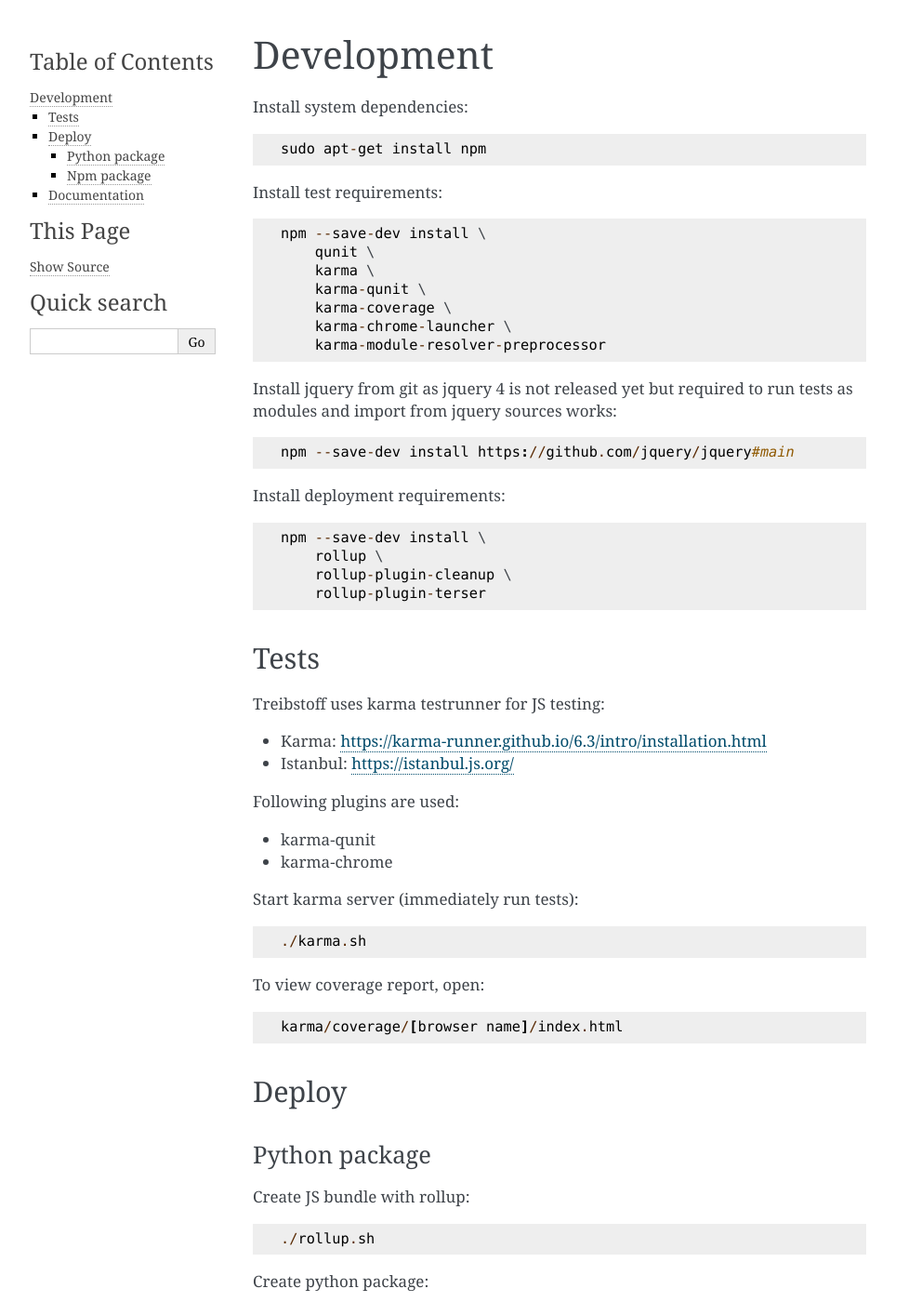
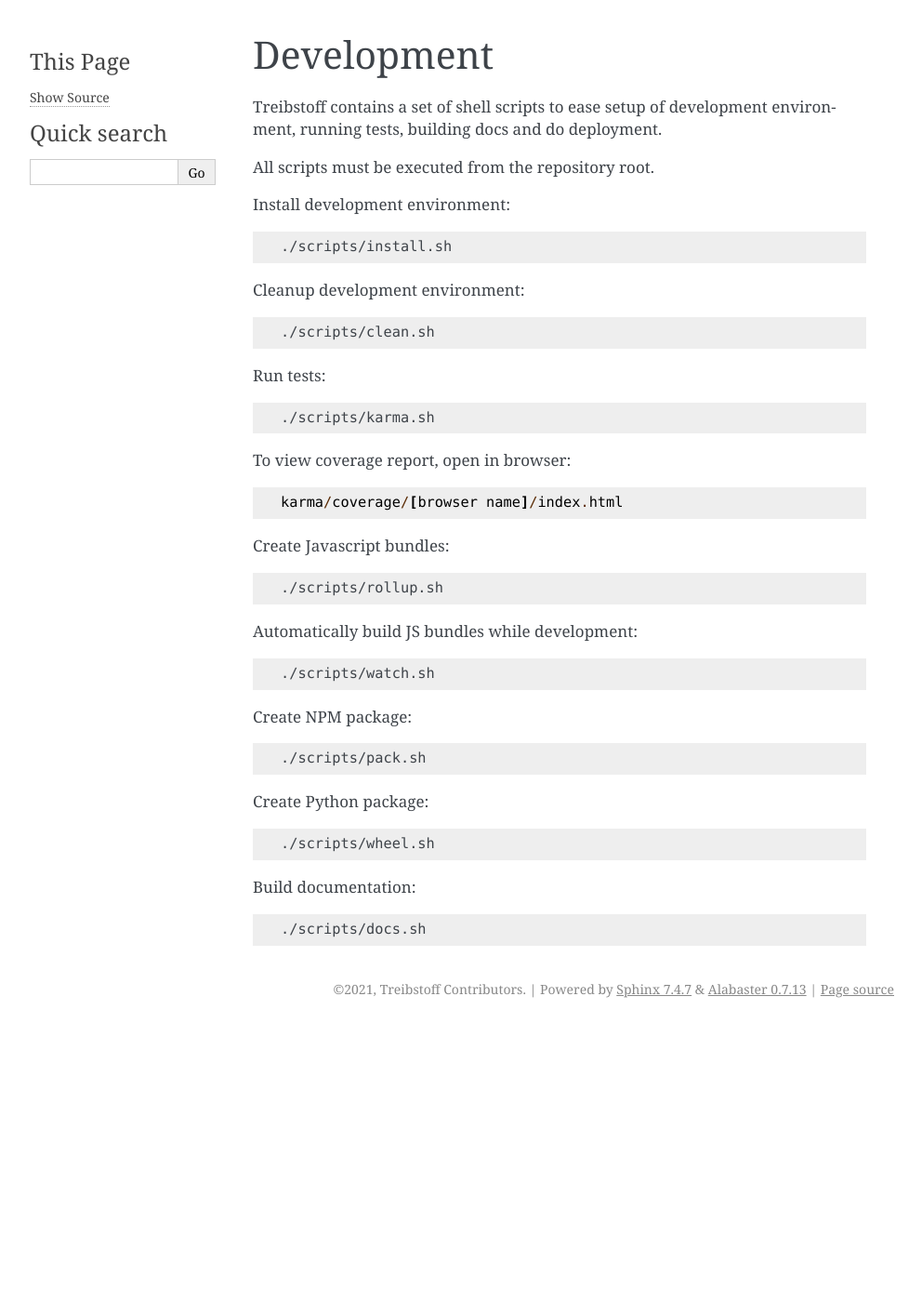
Before and after one commit to conestack/treibstoff, a Sphinx documentation site: the page built from docs/source/development.rst, in a window 1280 px wide and 1400 px high. Shown: the whole window at 93% size, without its empty margins (148-1140 px from the left). Built offline with Sphinx 7.4.7, drawn with Linux system fonts in a browser that asks for light colours; some of the changed text lies outside the part shown.

Commit message:
Update development docs

```diff
--- a/docs/source/development.rst
+++ b/docs/source/development.rst
@@ -1,98 +1,59 @@
 Development
 ===========
 
-Install system dependencies::
+Treibstoff contains a set of shell scripts to ease setup of development
+environment, running tests, building docs and do deployment.
 
-    sudo apt-get install npm
+All scripts must be executed from the repository root.
 
-Install test requirements::
+Install development environment:
 
-    npm --save-dev install \
-        qunit \
-        karma \
-        karma-qunit \
-        karma-coverage \
-        karma-chrome-launcher \
-        karma-module-resolver-preprocessor
+.. code-block:: sh
 
-Install jquery from git as jquery 4 is not released yet but required to run
-tests as modules and import from jquery sources works::
+    ./scripts/install.sh
 
-    npm --save-dev install https://github.com/jquery/jquery#main
+Cleanup development environment:
 
-Install deployment requirements::
+.. code-block:: sh
 
-    npm --save-dev install \
-        rollup \
-        rollup-plugin-cleanup \
-        rollup-plugin-terser
+    ./scripts/clean.sh
 
+Run tests:
 
-Tests
------
+.. code-block:: sh
 
-Treibstoff uses karma testrunner for JS testing:
+    ./scripts/karma.sh
 
-- Karma: https://karma-runner.github.io/6.3/intro/installation.html
-- Istanbul: https://istanbul.js.org/
-
-Following plugins are used:
-
-- karma-qunit
-- karma-chrome
-
-Start karma server (immediately run tests)::
-
-    ./karma.sh
-
-To view coverage report, open::
+To view coverage report, open in browser::
 
     karma/coverage/[browser name]/index.html
 
+Create Javascript bundles:
 
-Deploy
-------
+.. code-block:: sh
 
-Python package
-~~~~~~~~~~~~~~
+    ./scripts/rollup.sh
 
-Create JS bundle with rollup::
+Automatically build JS bundles while development:
 
-    ./rollup.sh
+.. code-block:: sh
 
-Create python package::
+    ./scripts/watch.sh
 
-    python setup.py sdist
+Create NPM package:
 
+.. code-block:: sh
 
-Npm package
-~~~~~~~~~~~
+    ./scripts/pack.sh
 
-Create treibstoff package::
+Create Python package:
 
-    ./pack.sh
+.. code-block:: sh
 
+    ./scripts/wheel.sh
 
-Documentation
--------------
+Build documentation:
 
-Install jsdoc::
+.. code-block:: sh
 
-    npm install --save-dev jsdoc
-
-Link ``jsdoc`` executable::
-
-    sudo ln -s $(pwd)/node_modules/jsdoc/jsdoc.js /usr/local/bin/jsdoc
-
-Install virtualenv::
-
-    python3 -m venv .
-    ./bin/pip install wheel
-
-Install treibstoff with docs extra dependencies::
-
-    ./bin/pip install -e .[docs]
-
-Generate docs::
-
-    ./docs.sh
+    ./scripts/docs.sh
```
